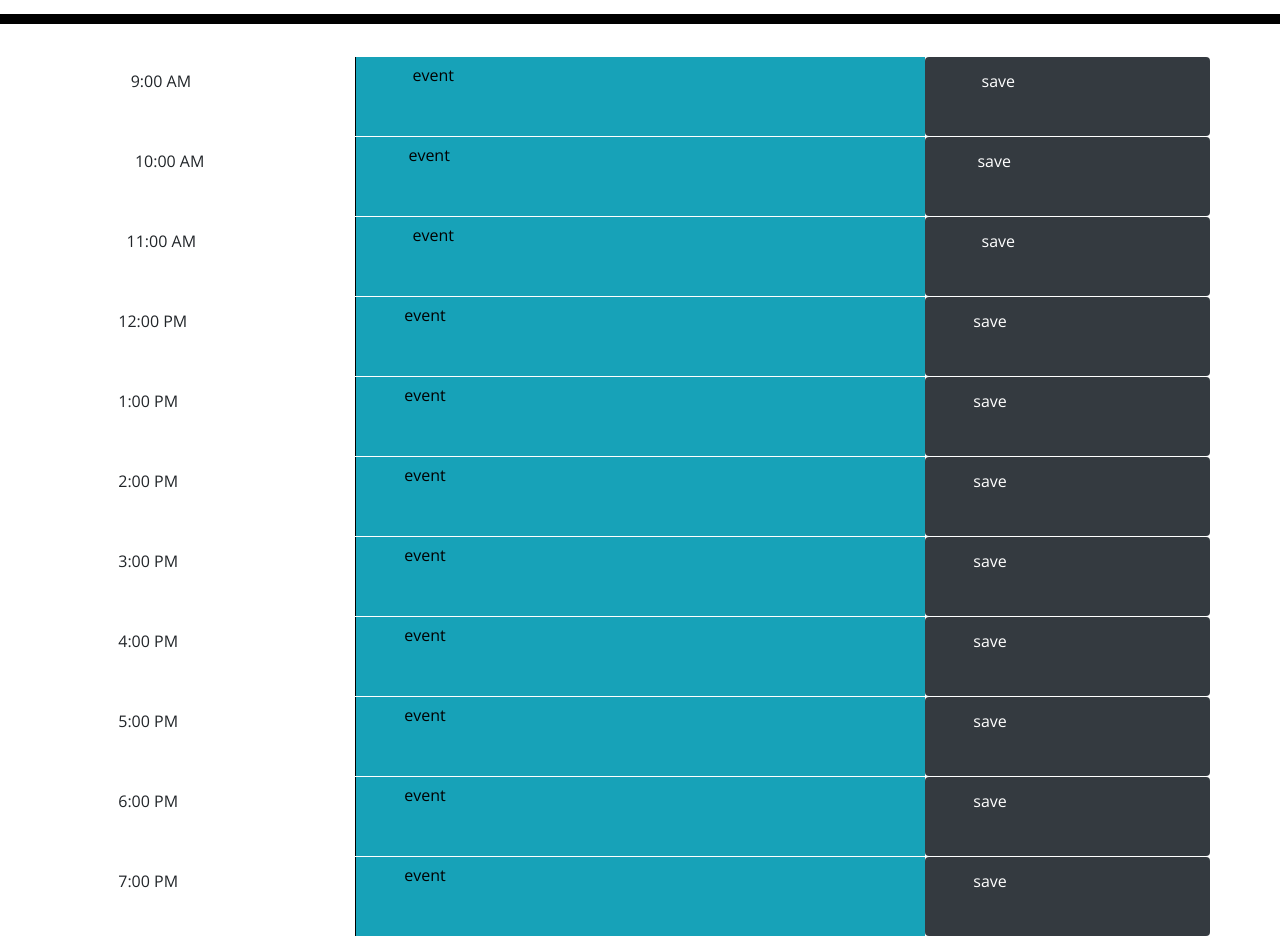
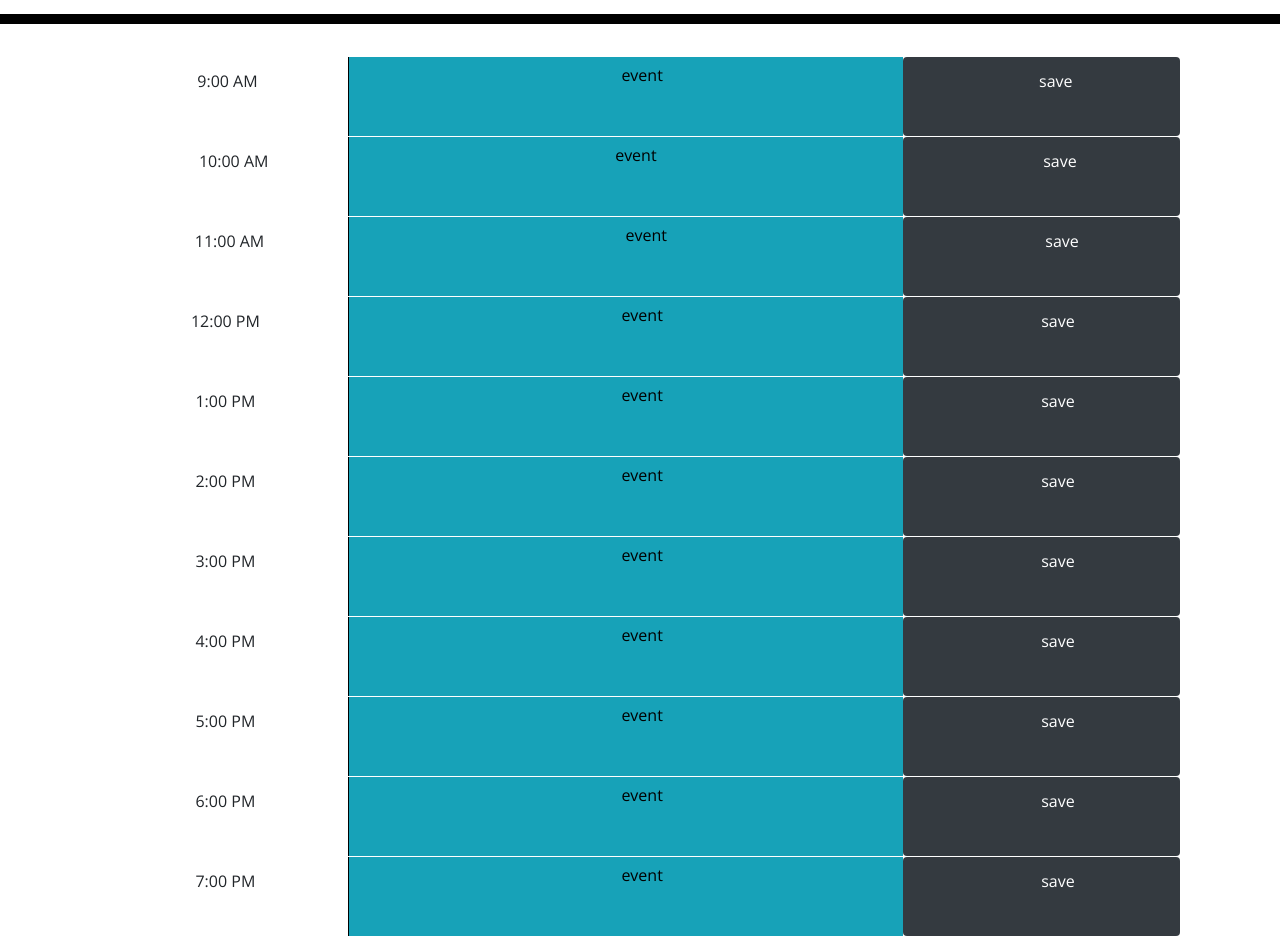
Before and after one commit to Jflo919/fantastic_work_day_scheduler, a plain HTML site: page Develop/index.html in a window 1280 px wide. Shown: the part 280-1216 px from the top of the page. Drawn offline with nearby package versions, Linux system fonts and the light colour scheme.

Commit message:
made an attempt to align row/columntext, looks slightly better, should get back to writing code for the funtionality.

```diff
--- a/Develop/index.html
+++ b/Develop/index.html
@@ -32,134 +32,134 @@
     <div class="container">
       <!-- Timeblocks go here -->
 
-      <div class="row">
-        <div class="col bg-white">
+      <div class="row w-100">
+        <div class="col bg-white text-center">
            9:00 AM
          </div>
-        <textarea class="col-6 bg-info" class="event-block">
+        <textarea class="col-6 bg-info text-center" class="event-block">
           event
         </textarea>
-        <div class="col bg-dark text-white rounded">
+        <div class="col bg-dark text-white rounded text-center">
           save
         </div>
 
     </div>
-    <div class="row">
-        <div class="col bg-white">
+    <div class="row w-100">
+        <div class="col bg-white text-center">
             10:00 AM
         </div>
-        <textarea class="col-6 bg-info" class="event-block">
+        <textarea class="col-6 bg-info text-center" class="event-block">
          event
         </textarea>
-        <div class="col bg-dark text-white rounded">
+        <div class="col bg-dark text-white rounded text-center">
          save
         </div>
     </div>
 
-    <div class="row">
-        <div class="col bg-white">
+    <div class="row w-100">
+        <div class="col bg-white text-center">
           11:00 AM
         </div>
-        <textarea class="col-6 bg-info" class="event-block">
+        <textarea class="col-6 bg-info text-center" class="event-block">
           event
         </textarea>
-        <div class="col bg-dark text-white rounded">
+        <div class="col bg-dark text-white rounded text-center">
           save
         </div>
     </div>
 
-    <div class="row">
-      <div class="col bg-white">
+    <div class="row w-100">
+      <div class="col bg-white text-center">
         12:00 PM
       </div>
-      <textarea class="col-6 bg-info" class="event-block">
+      <textarea class="col-6 bg-info text-center" class="event-block">
         event
       </textarea>
-      <div class="col bg-dark text-white rounded">
+      <div class="col bg-dark text-white rounded text-center">
         save
       </div>
     </div>
 
-    <div class="row">
-      <div class="col bg-white">
+    <div class="row w-100">
+      <div class="col bg-white text-center">
         1:00 PM
       </div>
-      <textarea class="col-6 bg-info" class="event-block">
+      <textarea class="col-6 bg-info text-center" class="event-block">
         event
       </textarea>
-      <div class="col bg-dark text-white rounded">
+      <div class="col bg-dark text-white rounded text-center">
         save
       </div>
     </div>
 
-    <div class="row">
-      <div class="col bg-white">
+    <div class="row w-100">
+      <div class="col bg-white text-center">
         2:00 PM
       </div>
-      <textarea class="col-6 bg-info" class="event-block">
+      <textarea class="col-6 bg-info text-center" class="event-block">
         event
       </textarea>
-      <div class="col bg-dark text-white rounded">
+      <div class="col bg-dark text-white rounded text-center">
         save
       </div>
     </div>
 
-    <div class="row">
-      <div class="col bg-white">
+    <div class="row w-100">
+      <div class="col bg-white text-center">
         3:00 PM
       </div>
-      <textarea class="col-6 bg-info" class="event-block">
+      <textarea class="col-6 bg-info text-center" class="event-block">
         event
       </textarea>
-      <div class="col bg-dark text-white rounded">
+      <div class="col bg-dark text-white rounded text-center">
         save
       </div>
     </div>
 
-    <div class="row">
-      <div class="col bg-white">
+    <div class="row w-100">
+      <div class="col bg-white text-center">
         4:00 PM
       </div>
-      <textarea class="col-6 bg-info" class="event-block">
+      <textarea class="col-6 bg-info text-center" class="event-block">
         event
       </textarea>
-      <div class="col bg-dark text-white rounded">
+      <div class="col bg-dark text-white rounded text-center">
         save
       </div>
     </div>
 
-    <div class="row">
-      <div class="col bg-white">
+    <div class="row w-100">
+      <div class="col bg-white text-center">
         5:00 PM
       </div>
-      <textarea class="col-6 bg-info" class="event-block">
+      <textarea class="col-6 bg-info text-center" class="event-block">
         event
       </textarea>
-      <div class="col bg-dark text-white rounded">
+      <div class="col bg-dark text-white rounded text-center">
         save
       </div>
     </div>
 
-    <div class="row">
-      <div class="col bg-white">
+    <div class="row w-100">
+      <div class="col bg-white text-center">
         6:00 PM
       </div>
-      <textarea class="col-6 bg-info" class="event-block">
+      <textarea class="col-6 bg-info text-center" class="event-block">
         event
       </textarea>
-      <div class="col bg-dark text-white rounded">
+      <div class="col bg-dark text-white rounded text-center">
         save
       </div>
     </div>
 
-    <div class="row">
-      <div class="col bg-white">
+    <div class="row w-100">
+      <div class="col bg-white text-center">
         7:00 PM
       </div>
-      <textarea class="col-6 bg-info" class="event-block">
+      <textarea class="col-6 bg-info text-center" class="event-block">
         event
       </textarea>
-      <div class="col bg-dark text-white rounded">
+      <div class="col bg-dark text-white rounded text-center">
         save
       </div>
     </div>
```
